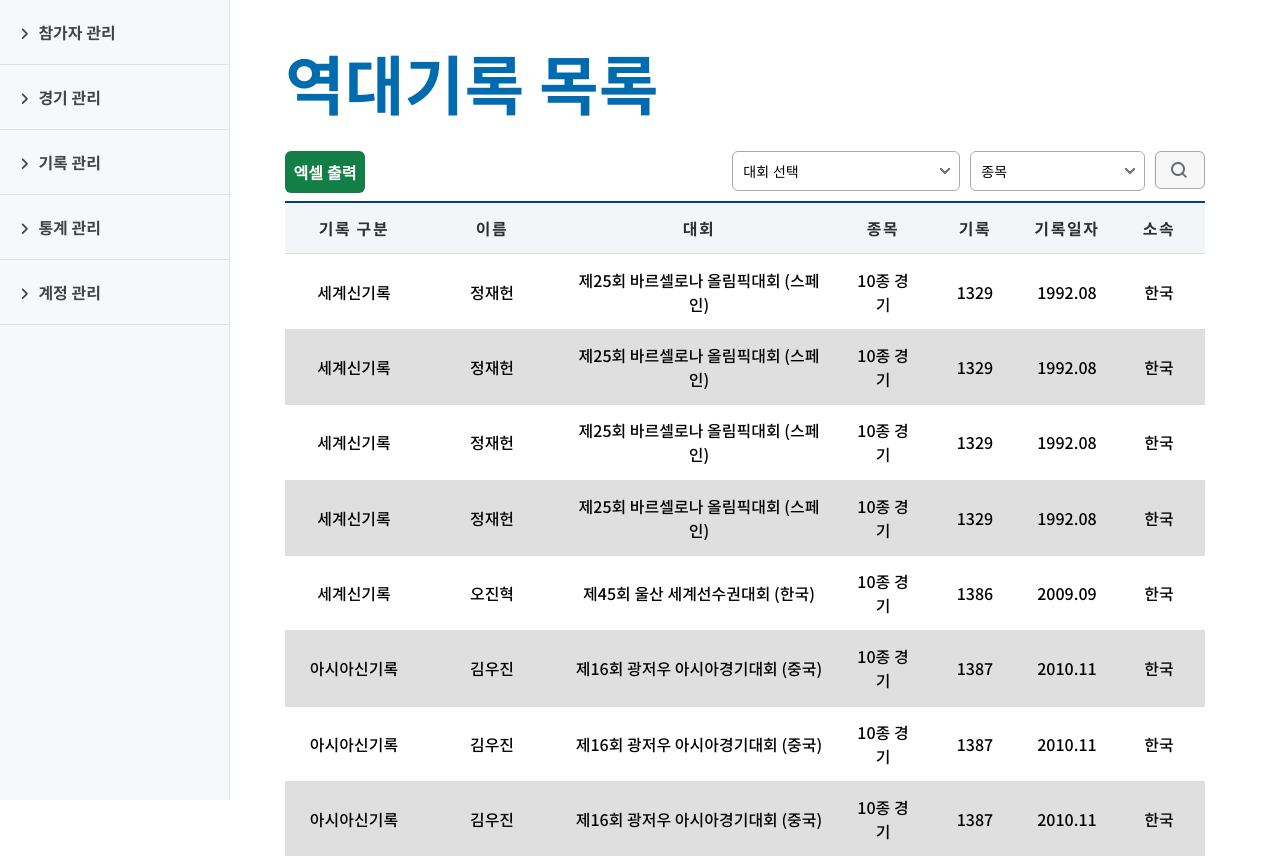
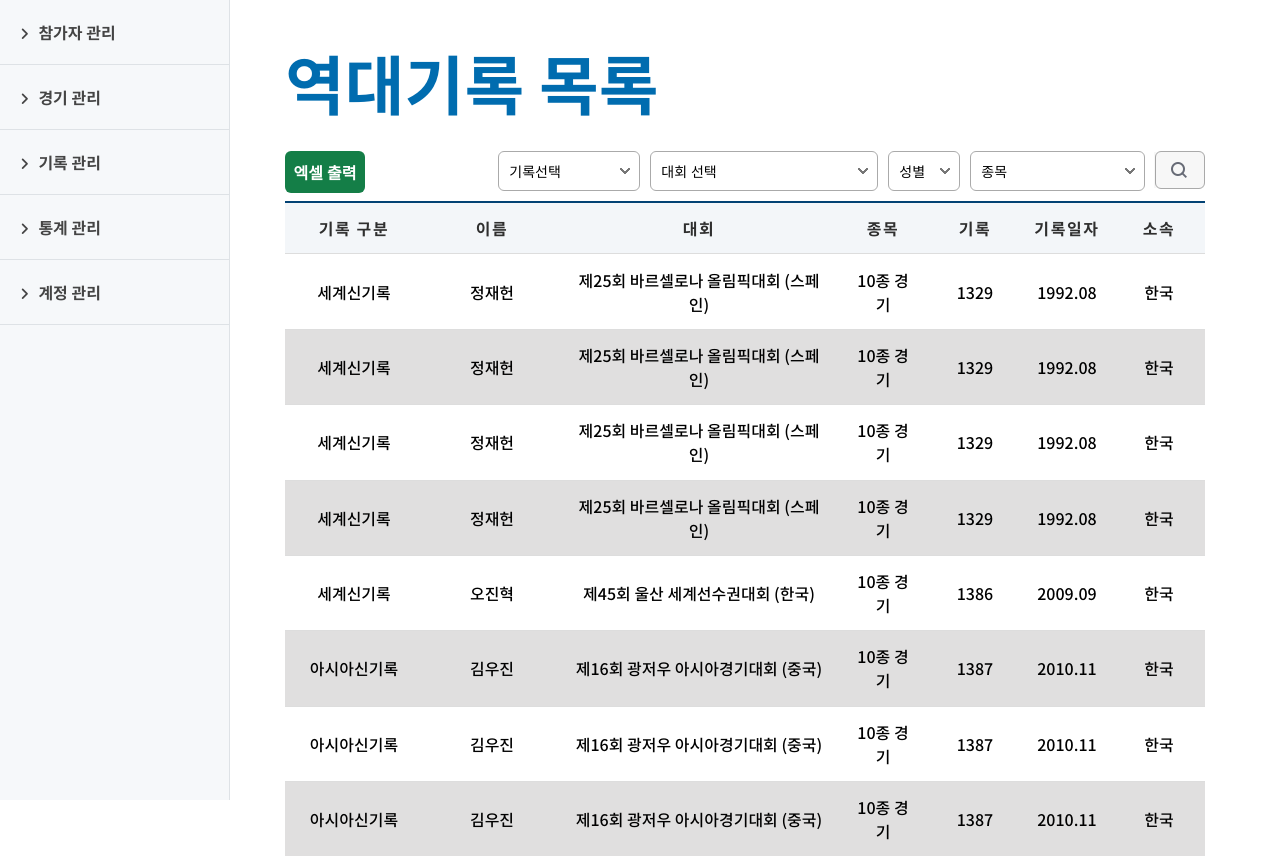
Before and after one commit to hwang-won/U20_php, a PHP site: page /recordHistory.php in a window 1280 px wide. Shown: the part 60-916 px from the top of the page. Run offline with PHP 8.4, Linux system fonts and the light colour scheme; some libraries are stand-ins or nearby versions.

Commit message:
경기 종목 최신화

```diff
--- a/js/sorting.js
+++ b/js/sorting.js
@@ -44,3 +44,21 @@ function sortTable(n) {
     }
   }
 }
+//성별에 따른 종목 리스트 변경
+function changesport(e) {
+  let c = document.querySelector("#sport");
+  let d = c.children;
+  for (i = 0; i < d.length; i++) {
+    if (e.value == 2) {
+      if (d[i].value == 8 || d[i].value == 11 || d[i].value == 22) {
+        d[i].style.display = "none";
+        d[i - 1].style.display = "block";
+      }
+    } else if (e.value == 1) {
+      if (d[i].value == 7 || d[i].value == 10 || d[i].value == 21) {
+        d[i].style.display = "none";
+        d[i + 1].style.display = "block";
+      }
+    }
+  }
+}
--- a/recordHistory.php
+++ b/recordHistory.php
@@ -32,6 +32,16 @@
                 </div>
                 <div class="selectArea float_r">
                     <div class="select_box mr10">
+                    <select class="d_select" title="기록선택" style="width:140px;">
+                        <option value="" hidden>기록선택</option>
+                        <option value="1">세계신기록</option>
+                        <option value="2">세계U20신기록</option>
+                        <option value="3">아시아신기록</option>
+                        <option value="4">아시아U20신기록</option>
+                        <option value="5">대회신기록</option>
+                    </select>
+                </div>
+                    <div class="select_box mr10">
                         <select class="d_select" title="대회선택" style="width:auto;">
                             <option value="" hidden>대회 선택</option>
                             <option value="1">2022 세계선수권대회</option>
@@ -41,10 +51,16 @@
                             <option value="5">2022 대구전국높이뛰기육상경기대회</option>
                         </select>
                     </div>
-
+                    <div class="select_box mr10">
+                        <select class="d_select" title="성별" style="width: 70px" onchange="changesport(this)">
+                            <option value="" hidden>성별</option>
+                            <option value="1">남</option>
+                            <option value="2">여</option>
+                        </select>
+                    </div>
                     <!-- 남자 선수일 때  -->
                     <div class="select_box mr10">
-                        <select class="d_select" title="구분" style="width: 172.667px;">
+                        <select class="d_select" id="sport" title="구분" style="width: 172.667px;">
                             <option value="" hidden>종목</option>
                             <option value="" disabled>단거리달리기</option>
                             <option value="1">100M</option>
@@ -53,30 +69,33 @@
                             <option value="" disabled>중/장거리</option>
                             <option value="4">800M</option>
                             <option value="5">1500M</option>
-                            <option value="6">5000M</option>
-                            <option value="7">10000M</option>
-                            <option value="8">3000M 장애물</option>
+                            <option value="6">3000M</option>
+                            <option value="7">5000M</option>
+                            <option value="8">10000M</option>
+                            <option value="9">3000M 장애물</option>
                             <option value="" disabled>허들달리기</option>
-                            <option value="9">110M 허들</option>
-                            <option value="10">400M 허들</option>
+                            <option value="10">100M 허들</option>
+                            <option value="11">110M 허들</option>
+                            <option value="12">400M 허들</option>
                             <option value="" disabled>점프경기</option>
-                            <option value="11">높이뛰기</option>
-                            <option value="12">장대높이뛰기</option>
-                            <option value="13">멀리뛰기</option>
-                            <option value="14">삼단뛰기</option>
+                            <option value="13">높이뛰기</option>
+                            <option value="14">장대높이뛰기</option>
+                            <option value="15">멀리뛰기</option>
+                            <option value="16">삼단뛰기</option>
                             <option value="" disabled>던지기</option>
-                            <option value="15">투포환</option>
-                            <option value="16">원반던지기</option>
-                            <option value="17">해머던지기</option>
-                            <option value="18">창던지기</option>
+                            <option value="17">투포환</option>
+                            <option value="18">원반던지기</option>
+                            <option value="19">해머던지기</option>
+                            <option value="20">창던지기</option>
                             <option value="" disabled>종합</option>
-                            <option value="19">10종 경기</option>
+                            <option value="21">7종 경기</option>
+                            <option value="22">10종 경기</option>
                             <option value="" disabled>경보</option>
-                            <option value="20">10000M 경보</option>
+                            <option value="23">10000M 경보</option>
                             <option value="" disabled>릴레이</option>
-                            <option value="21">4x100M 릴레이</option>
-                            <option value="22">4x400M 릴레이</option>
-                            <option value="23">4x400M 혼성</option>
+                            <option value="24">4x100M 릴레이</option>
+                            <option value="25">4x400M 릴레이</option>
+                            <option value="26">4x400M 혼성</option>
                         </select>
                     </div>
                     <div class="search" style="width: 50px;">
```
Also changed, not shown: playerRankListing.php (+22 -19 lines), scheduleListing.php (+23 -21 lines).
